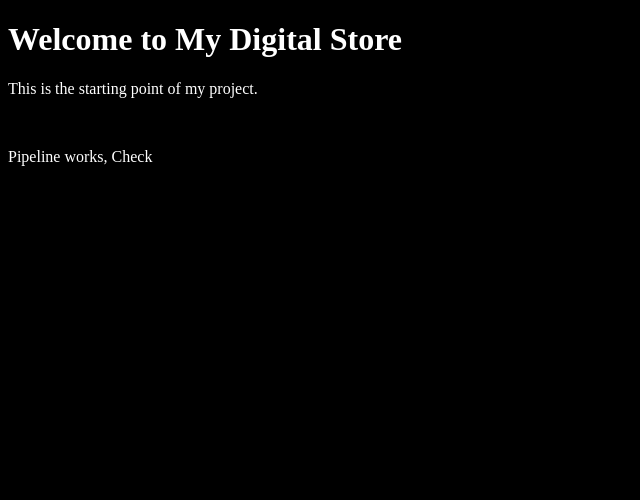
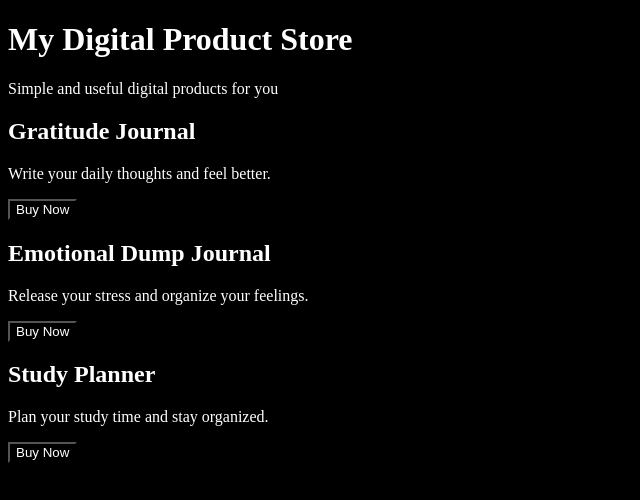
Before and after one commit to zainqure/online-store-digital-products, a plain HTML site: page index.html in a window 1280 px wide. Shown: the whole page, without its empty margins (0-640 px from the left). Drawn offline with Linux system fonts and the light colour scheme.

Commit message:
initial commit - online store setup

```diff
--- a/index.html
+++ b/index.html
@@ -8,9 +8,32 @@
     <link rel="stylesheet" href="style.css">
 </head>
 <body>
-    <h1>Welcome to My Digital Store</h1>
-    <p>This is the starting point of my project.</p>
-    <br>
-    <p>Pipeline works, Check</p>
+    <header>
+        <h1>My Digital Product Store</h1>
+        <p>Simple and useful digital products for you</p>
+    </header>
+
+    <section class="products">
+
+        <div class="product">
+            <h2>Gratitude Journal</h2>
+            <p>Write your daily thoughts and feel better.</p>
+            <button>Buy Now</button>
+        </div>
+
+        <div class="product">
+            <h2>Emotional Dump Journal</h2>
+            <p>Release your stress and organize your feelings.</p>
+            <button>Buy Now</button>
+        </div>
+
+        <div class="product">
+            <h2>Study Planner</h2>
+            <p>Plan your study time and stay organized.</p>
+            <button>Buy Now</button>
+        </div>
+
+    </section>
+
 </body>
 </html>
```
